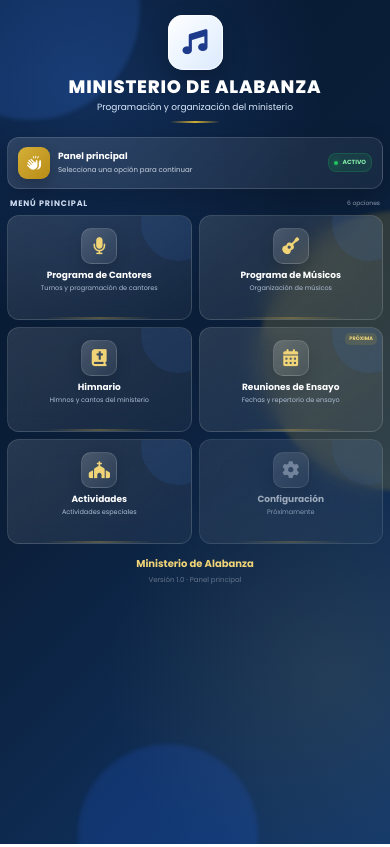
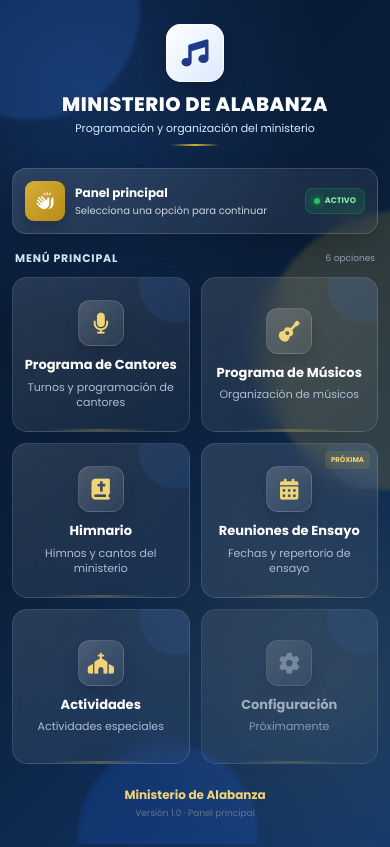
Before and after one commit to 125-126/PROGRA.ALA, a plain HTML site: page index.html in a window 390 px wide. Drawn offline with Linux system fonts and the light colour scheme.

Commit message:
Update index.html

```diff
--- a/index.html
+++ b/index.html
@@ -766,6 +766,303 @@ footer .version{
 
 }
 
+
+
+/* =========================================================
+   OPTIMIZACIÓN PROFESIONAL PARA CELULARES
+   MINISTERIO DE ALABANZA
+   ========================================================= */
+
+/* BASE RESPONSIVE */
+
+html {
+    width: 100%;
+    overflow-x: hidden;
+    -webkit-text-size-adjust: 100%;
+}
+
+body {
+    width: 100%;
+    min-width: 320px;
+    overflow-x: hidden;
+}
+
+.principal {
+    width: 100%;
+    max-width: 900px;
+    padding: 14px;
+    margin: 0 auto;
+}
+
+.card {
+    -webkit-tap-highlight-color: transparent;
+    touch-action: manipulation;
+    min-width: 0;
+}
+
+/* TABLETS */
+
+@media (min-width: 601px) and (max-width: 900px) {
+
+    .principal {
+        padding: 20px;
+    }
+
+    .contenedor {
+        grid-template-columns: repeat(2, minmax(0, 1fr));
+        gap: 14px;
+    }
+
+    .card {
+        min-height: 150px;
+        padding: 20px 14px;
+    }
+
+    .card h2 {
+        font-size: 14px;
+    }
+
+    .card p {
+        font-size: 11px;
+    }
+
+}
+
+/* CELULARES */
+
+@media (max-width: 600px) {
+
+    body {
+        padding: 0;
+    }
+
+    .principal {
+        padding: 12px;
+        width: 100%;
+    }
+
+    /* ENCABEZADO */
+
+    header {
+        padding: 12px 5px 10px;
+    }
+
+    .logo {
+        width: 58px;
+        height: 58px;
+        margin-bottom: 10px;
+    }
+
+    .logo i {
+        font-size: 27px;
+    }
+
+    header h1 {
+        font-size: clamp(17px, 5vw, 22px);
+        line-height: 1.3;
+        letter-spacing: .5px;
+    }
+
+    header p {
+        font-size: 11px;
+        line-height: 1.5;
+    }
+
+    /* BIENVENIDA */
+
+    .bienvenida {
+        padding: 12px;
+        gap: 10px;
+        margin: 12px 0 16px;
+        border-radius: 14px;
+    }
+
+    .bienvenida-icono {
+        width: 40px;
+        height: 40px;
+        min-width: 40px;
+        font-size: 17px;
+    }
+
+    .bienvenida-titulo {
+        font-size: 12px;
+    }
+
+    .bienvenida-texto {
+        font-size: 10px;
+        line-height: 1.4;
+    }
+
+    .estado {
+        font-size: 8px;
+        padding: 6px 8px;
+    }
+
+    .punto {
+        width: 6px;
+        height: 6px;
+    }
+
+    /* TITULO MENU */
+
+    .titulo-menu {
+        margin-bottom: 10px;
+        padding: 0 3px;
+    }
+
+    .titulo-menu span:first-child {
+        font-size: 11px;
+    }
+
+    .titulo-menu span:last-child {
+        font-size: 9px;
+    }
+
+    /* TARJETAS */
+
+    .contenedor {
+        display: grid;
+        grid-template-columns: repeat(2, minmax(0, 1fr));
+        gap: 11px;
+        width: 100%;
+    }
+
+    .card {
+        min-height: 145px;
+        padding: 17px 10px 14px;
+        border-radius: 15px;
+        display: flex;
+        flex-direction: column;
+        align-items: center;
+        justify-content: center;
+    }
+
+    .icono-card {
+        width: 46px;
+        height: 46px;
+        margin-bottom: 10px;
+        border-radius: 12px;
+        flex-shrink: 0;
+    }
+
+    .icono-card i {
+        font-size: 21px;
+    }
+
+    .card h2 {
+        font-size: 12px;
+        line-height: 1.4;
+        margin-bottom: 5px;
+        overflow-wrap: break-word;
+    }
+
+    .card p {
+        font-size: 10px;
+        line-height: 1.45;
+        overflow-wrap: break-word;
+    }
+
+    .badge {
+        top: 7px;
+        right: 7px;
+        font-size: 7px;
+        padding: 4px 6px;
+    }
+
+    /* PIE */
+
+    footer {
+        padding: 22px 5px 15px;
+        font-size: 10px;
+    }
+
+    footer .nombre {
+        font-size: 12px;
+    }
+
+    footer .version {
+        font-size: 9px;
+    }
+
+}
+
+/* CELULARES PEQUEÑOS */
+
+@media (max-width: 360px) {
+
+    .principal {
+        padding: 9px;
+    }
+
+    .contenedor {
+        gap: 8px;
+    }
+
+    .card {
+        min-height: 135px;
+        padding: 14px 7px;
+    }
+
+    .card h2 {
+        font-size: 11px;
+    }
+
+    .card p {
+        font-size: 9px;
+    }
+
+    .bienvenida-texto {
+        font-size: 9px;
+    }
+
+    .estado {
+        font-size: 7px;
+    }
+
+}
+
+/* CELULARES GRANDES */
+
+@media (min-width: 390px) and (max-width: 600px) {
+
+    .card {
+        min-height: 155px;
+    }
+
+    .card h2 {
+        font-size: 13px;
+    }
+
+    .card p {
+        font-size: 11px;
+    }
+
+}
+
+/* ACCESIBILIDAD Y MOVIMIENTO */
+
+@media (hover: none) {
+
+    .card:hover {
+        transform: none;
+    }
+
+    .card:active {
+        transform: scale(.97);
+    }
+
+}
+
+@media (prefers-reduced-motion: reduce) {
+
+    * {
+        scroll-behavior: auto !important;
+        transition: none !important;
+    }
+
+}
+
+
 </style>
 
 </head>
```
